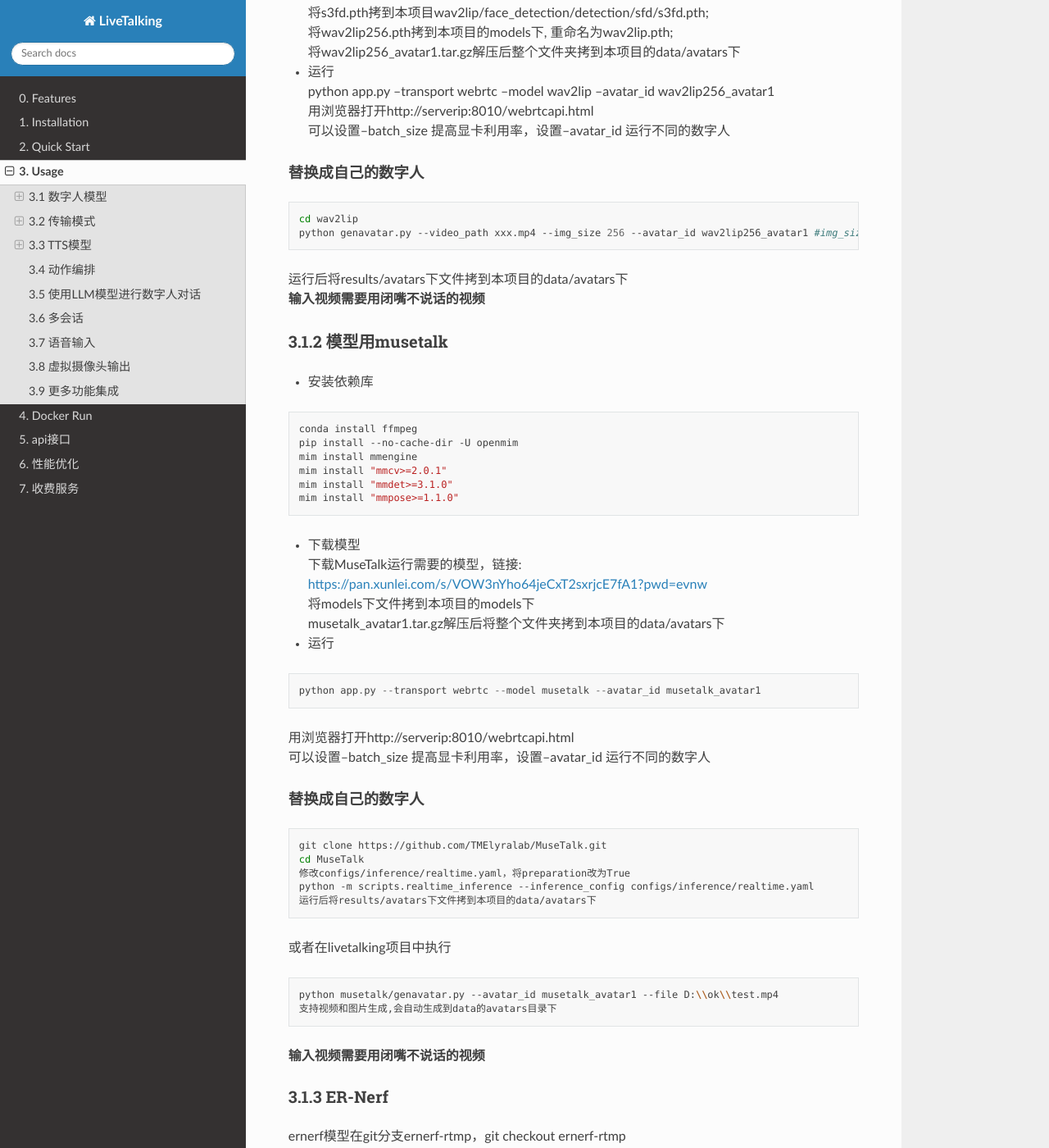
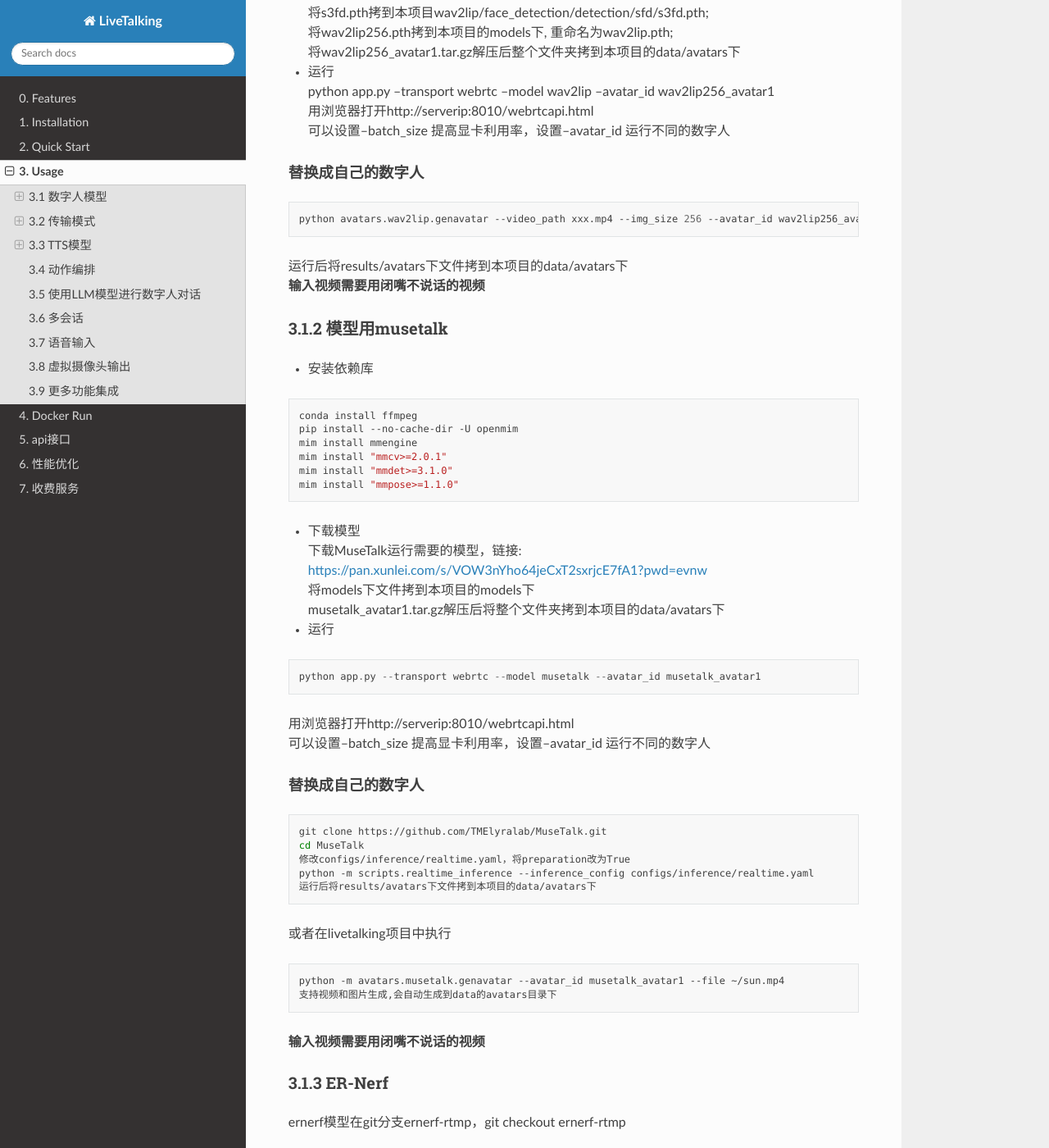
Before and after one commit to lipku/livetalking-doc, a Sphinx documentation site: the page built from docs/source/usage.md, in a window 1280 px wide and 1400 px high, scrolled down 412 px. Shown: the whole window at 82% size. Built offline with Sphinx 7.4.7 and the Read the Docs theme 3.1.0, drawn with Linux system fonts in a browser that asks for light colours.

Commit message:
修改genavatar命令

````diff
--- a/docs/source/usage.md
+++ b/docs/source/usage.md
@@ -17,8 +17,7 @@ python app.py --transport webrtc --model wav2lip --avatar_id wav2lip256_avatar1
 可以设置--batch_size 提高显卡利用率，设置--avatar_id 运行不同的数字人
 ##### 替换成自己的数字人
 ```bash
-cd wav2lip
-python genavatar.py --video_path xxx.mp4 --img_size 256 --avatar_id wav2lip256_avatar1 #img_size固定为256，与模型相关
+python avatars.wav2lip.genavatar --video_path xxx.mp4 --img_size 256 --avatar_id wav2lip256_avatar1 #img_size固定为256，与模型相关
 ```
 运行后将results/avatars下文件拷到本项目的data/avatars下
 **输入视频需要用闭嘴不说话的视频**
@@ -53,7 +52,7 @@ python -m scripts.realtime_inference --inference_config configs/inference/realti
 ```
 或者在livetalking项目中执行
 ```bash
-python musetalk/genavatar.py --avatar_id musetalk_avatar1 --file D:\\ok\\test.mp4
+python -m avatars.musetalk.genavatar --avatar_id musetalk_avatar1 --file ~/sun.mp4
 支持视频和图片生成,会自动生成到data的avatars目录下
 ```
 **输入视频需要用闭嘴不说话的视频**
````
